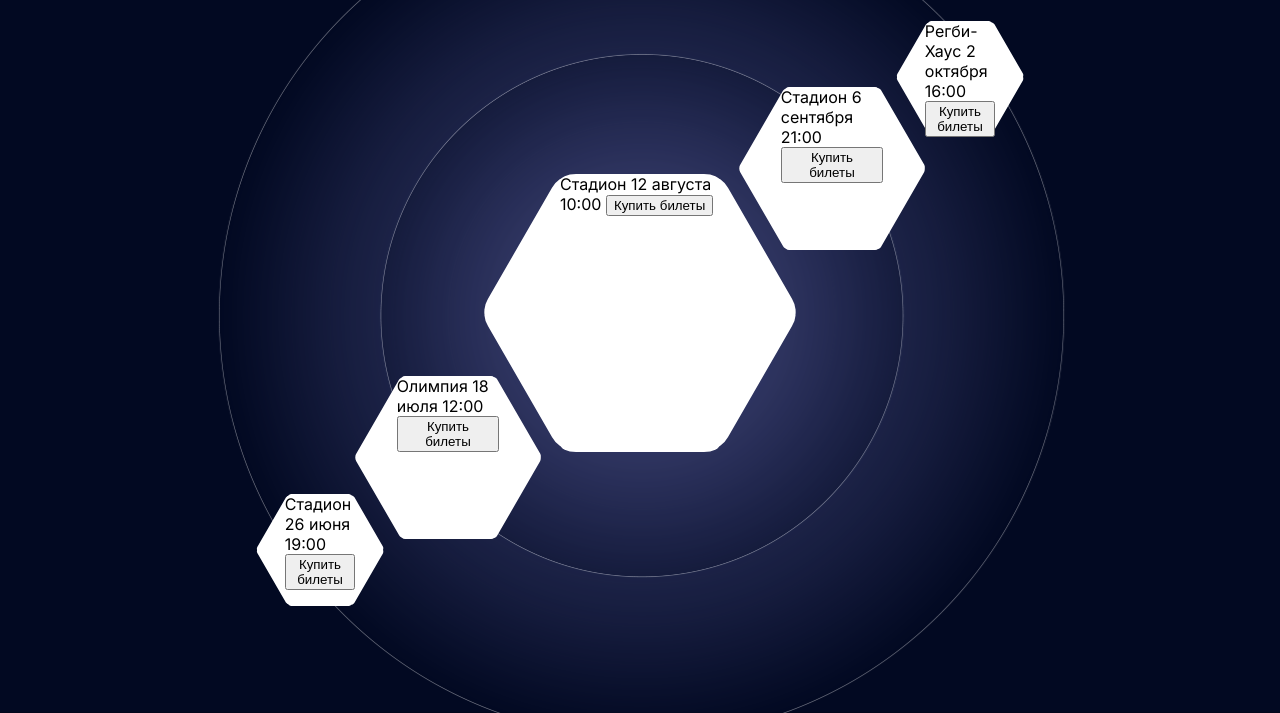
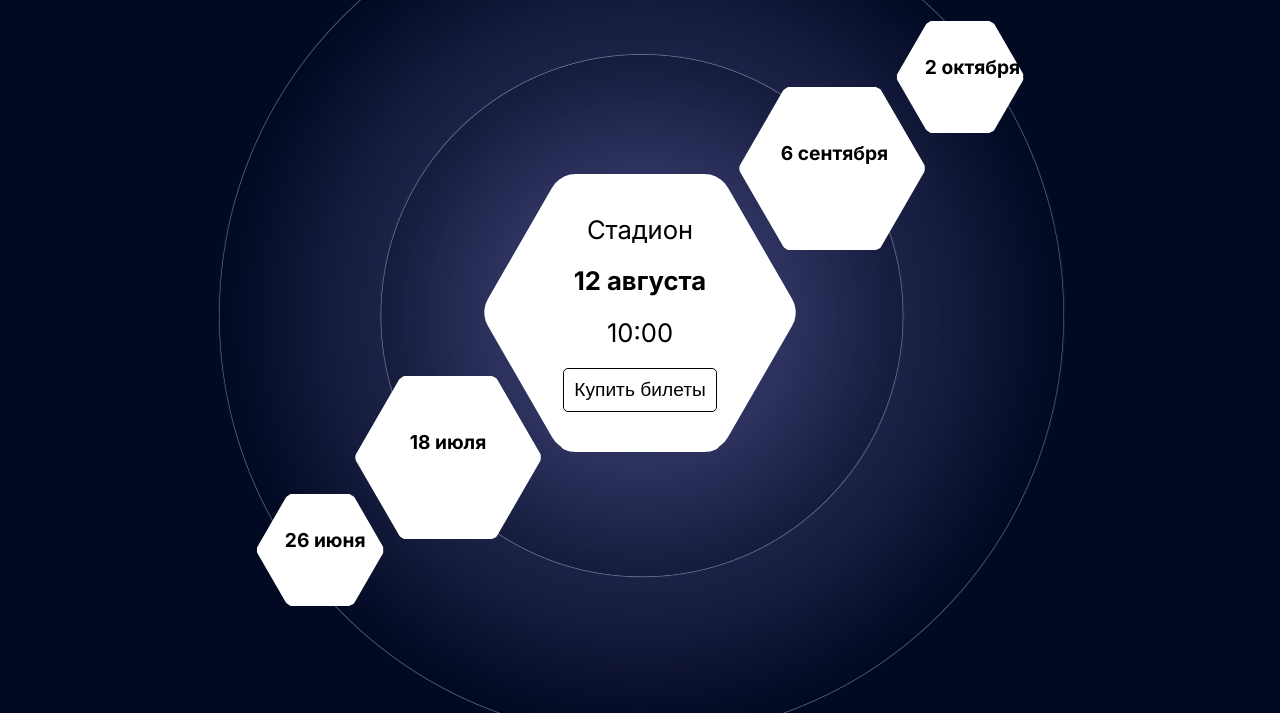
Before and after one commit to kateyakovleva/sport, a plain HTML site: page index.html in a window 1280 px wide. Shown: the part 87-800 px from the top of the page. Drawn offline with Linux system fonts and the light colour scheme.

Commit message:
update
safaf

```diff
--- a/index.css
+++ b/index.css
@@ -43,8 +43,16 @@ ul {
 	justify-content: space-between;
 }
 
+.j-c-center {
+	justify-content: center;
+}
+
 .a-i-center {
 	align-items: center;
+}
+
+.a-i-space-between {
+	align-content: space-between;
 }
 
 /*body-style*/
@@ -106,8 +114,29 @@ ul {
 }
 
 .hexagon-content {
+	width: 100%;
+	flex-wrap: wrap;
 	z-index: 9;
 	position: relative;
+	padding: 25% 0;
+	font-size: 1.6em;
+	flex-direction: column;
+}
+
+.date {
+	font-size: 1.4em;
+	font-weight: bold;
+	white-space: nowrap;
+}
+
+.button {
+	border: 1px solid #000000;
+	font-size: 0.75em;
+	background-color: transparent;
+	border-radius: 5px;
+	cursor: pointer;
+	opacity: 0;
+	padding: 0;
 }
 
 .trash {
@@ -128,6 +157,31 @@ ul {
 	height: 7em;
 	border-radius: 0.4em / 0.9em;
 	z-index: 0;
+}
+
+.hexagon .button,
+.hexagon .time,
+.hexagon .location {
+	font-size: 0;
+	transition: all 2s;
+}
+
+.hexagon .date {
+	font-size: 75%;
+	transition: all 2s;
+}
+
+.hexagon:nth-child(3 of .show) .time,
+.hexagon:nth-child(3 of .show) .location,
+.hexagon:nth-child(3 of .show) .date{
+	font-size: 100%;
+	white-space: nowrap;
+}
+
+.hexagon:nth-child(3 of .show) .button {
+	font-size: 0.75em;
+	opacity: 1;
+	padding: 10px;
 }
 
 .hexagon:before, .hexagon:after {
--- a/index.html
+++ b/index.html
@@ -97,12 +97,13 @@
 		el.setAttribute('data-index', index)
 		el.classList.add('hexagon');
 		el.classList.add('show');
+		el.classList.add('d-flex');
 		el.onclick = clickHexagon;
 		el.innerHTML = `
-<div class="hexagon-content">
-<span>${event.location}</span>
-<span>${event.date}</span>
-<span>${event.time}</span>
+<div class="hexagon-content d-flex a-i-center j-c-space-between">
+<span class="location">${event.location}</span>
+<span class="date">${event.date}</span>
+<span class="time">${event.time}</span>
 <button class="button">Купить билеты</button>
 </div>`;
 		return el;
```
